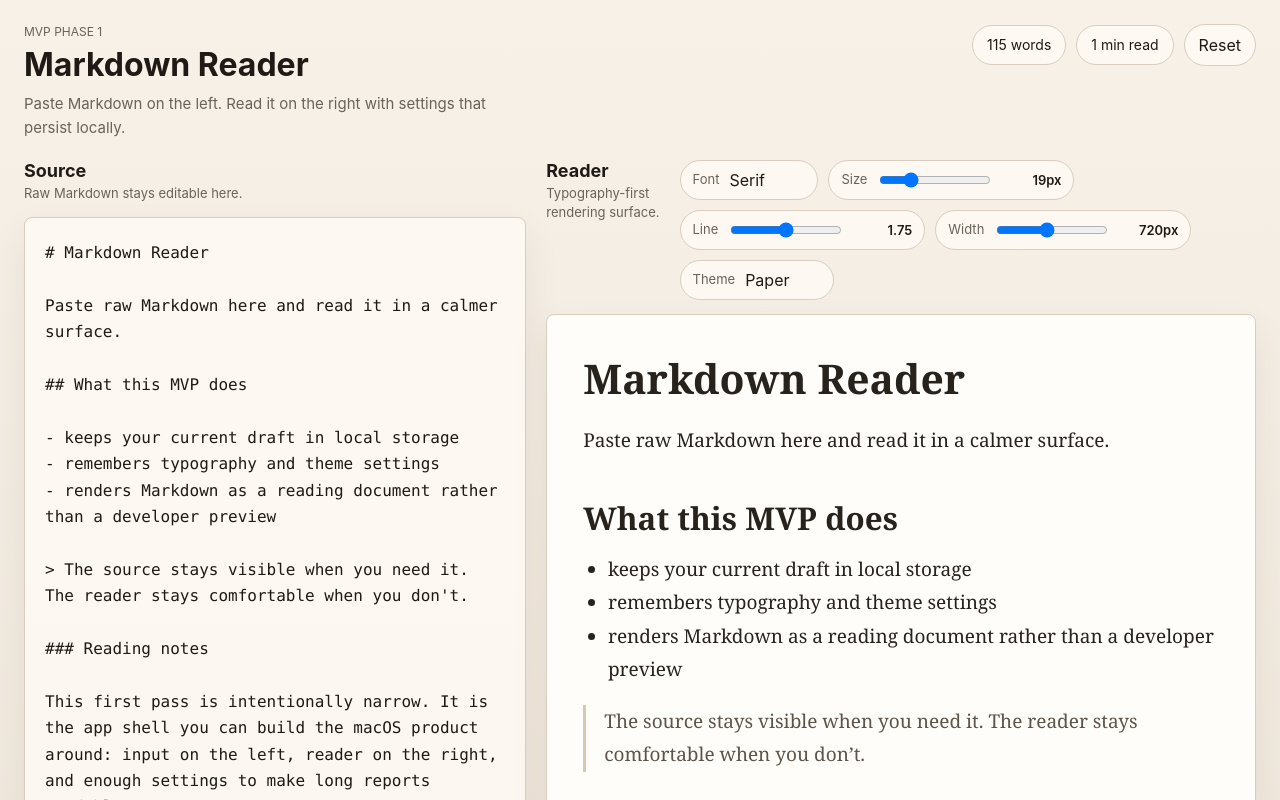
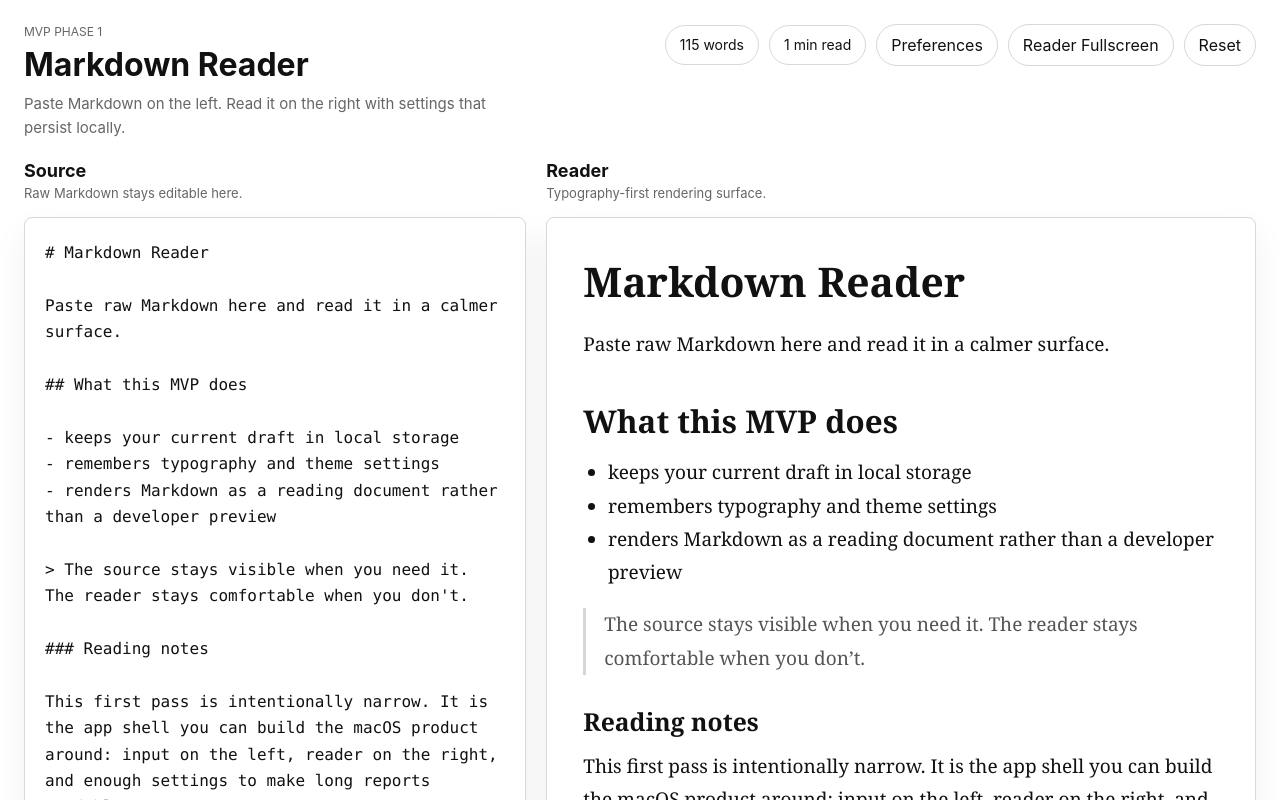
Before and after one commit to yfzhou0904/markdown-reader, a React (Vite) app: page / in a window 1280 px wide. Shown: the top 800 px of the page. Built offline with nearby package versions, Linux system fonts and the light colour scheme.

Commit message:
Add reader fullscreen mode and preferences modal

```diff
--- a/src/App.css
+++ b/src/App.css
@@ -56,16 +56,16 @@ textarea {
 }
 
 .app-shell {
-  --app-bg: linear-gradient(180deg, #f7f1e8 0%, #ece3d7 100%);
-  --panel-bg: rgba(255, 251, 245, 0.84);
-  --panel-border: #d9cdc0;
-  --panel-muted: #6b6259;
-  --panel-text: #1f1a16;
-  --panel-shadow: 0 16px 36px rgba(73, 56, 38, 0.08);
-  --reader-bg: #fffdfa;
-  --reader-text: #28221d;
-  --reader-muted: #5e5348;
-  --reader-rule: #d8c8b3;
+  --app-bg: #ffffff;
+  --panel-bg: #ffffff;
+  --panel-border: #d8d8d8;
+  --panel-muted: #666666;
+  --panel-text: #111111;
+  --panel-shadow: 0 16px 36px rgba(0, 0, 0, 0.06);
+  --reader-bg: #ffffff;
+  --reader-text: #111111;
+  --reader-muted: #555555;
+  --reader-rule: #d6d6d6;
   min-height: 100vh;
   padding: 24px;
   display: grid;
@@ -165,6 +165,23 @@ textarea {
   display: grid;
   grid-template-columns: minmax(320px, 0.92fr) minmax(620px, 1.3fr);
   gap: 20px;
+}
+
+.is-reader-fullscreen {
+  padding: 16px;
+}
+
+.is-reader-fullscreen .topbar-copy,
+.is-reader-fullscreen .source-pane {
+  display: none;
+}
+
+.is-reader-fullscreen .workspace {
+  grid-template-columns: 1fr;
+}
+
+.is-reader-fullscreen .reader-pane {
+  gap: 10px;
 }
 
 .source-pane,
@@ -348,6 +365,78 @@ textarea {
   margin: 0 0 1em;
 }
 
+.modal-backdrop {
+  position: fixed;
+  inset: 0;
+  display: grid;
+  place-items: center;
+  padding: 24px;
+  background: rgba(0, 0, 0, 0.36);
+}
+
+.preferences-modal {
+  width: min(680px, 100%);
+  max-height: min(720px, calc(100vh - 48px));
+  overflow: auto;
+  border: 1px solid var(--panel-border);
+  border-radius: 8px;
+  background: var(--panel-bg);
+  box-shadow: 0 24px 60px rgba(0, 0, 0, 0.2);
+  color: var(--panel-text);
+}
+
+.modal-header {
+  display: flex;
+  align-items: flex-start;
+  justify-content: space-between;
+  gap: 16px;
+  padding: 20px 20px 0;
+}
+
+.modal-header h2 {
+  margin: 0;
+  font-size: 22px;
+  line-height: 1.1;
+}
+
+.modal-controls {
+  display: grid;
+  gap: 14px;
+  padding: 20px;
+}
+
+.control-row {
+  display: grid;
+  grid-template-columns: minmax(120px, 160px) minmax(0, 1fr);
+  align-items: center;
+  gap: 14px;
+}
+
+.control-row span {
+  color: var(--panel-muted);
+}
+
+.control-row select {
+  min-height: 40px;
+  border: 1px solid var(--panel-border);
+  border-radius: 8px;
+  background: transparent;
+  color: inherit;
+  padding: 0 12px;
+}
+
+.slider-control {
+  display: grid;
+  grid-template-columns: minmax(0, 1fr) auto;
+  align-items: center;
+  gap: 12px;
+}
+
+.slider-control strong {
+  min-width: 64px;
+  text-align: right;
+}
+
 .reader-preview a {
   color: inherit;
 }
@@ -425,6 +514,7 @@ textarea {
     flex-direction: column;
   }
 
+  .modal-header,
   .status-group {
     justify-content: flex-start;
   }
@@ -446,4 +536,8 @@ textarea {
   .control-range input {
     width: min(100%, 180px);
   }
+
+  .control-row {
+    grid-template-columns: 1fr;
+  }
 }
--- a/src/App.tsx
+++ b/src/App.tsx
@@ -104,6 +104,8 @@ function readStoredSettings(): ReaderSettings {
 function App() {
   const [source, setSource] = useState<string>(() => readStoredMarkdown());
   const [settings, setSettings] = useState<ReaderSettings>(() => readStoredSettings());
+  const [isReaderFullscreen, setIsReaderFullscreen] = useState(false);
+  const [isPreferencesOpen, setIsPreferencesOpen] = useState(false);
 
   useEffect(() => {
     window.localStorage.setItem(STORAGE_KEYS.markdown, source);
@@ -125,8 +127,30 @@ function App() {
 
   const readingMinutes = Math.max(1, Math.round(wordCount / 220));
 
+  useEffect(() => {
+    if (!isPreferencesOpen) {
+      return;
+    }
+
+    const handleEscape = (event: KeyboardEvent) => {
+      if (event.key === "Escape") {
+        setIsPreferencesOpen(false);
+      }
+    };
+
+    window.addEventListener("keydown", handleEscape);
+
+    return () => {
+      window.removeEventListener("keydown", handleEscape);
+    };
+  }, [isPreferencesOpen]);
+
   return (
-    <main className={`app-shell theme-${settings.theme}`}>
+    <main
+      className={`app-shell theme-${settings.theme} ${
+        isReaderFullscreen ? "is-reader-fullscreen" : ""
+      }`}
+    >
       <header className="topbar">
         <div>
           <p className="eyebrow">MVP phase 1</p>
@@ -139,6 +163,20 @@ function App() {
         <div className="status-group" aria-label="document status">
           <div className="status-pill">{wordCount} words</div>
           <div className="status-pill">{readingMinutes} min read</div>
+          <button
+            className="ghost-button"
+            type="button"
+            onClick={() => setIsPreferencesOpen(true)}
+          >
+            Preferences
+          </button>
+          <button
+            className="ghost-button"
+            type="button"
+            onClick={() => setIsReaderFullscreen((current) => !current)}
+          >
+            {isReaderFullscreen ? "Exit Fullscreen" : "Reader Fullscreen"}
+          </button>
           <button
             className="ghost-button"
             type="button"
@@ -174,15 +212,65 @@ function App() {
         </aside>
 
         <section className="reader-pane">
-          <div className="pane-header pane-header-stack">
+          <div className="pane-header">
             <div>
               <h2>Reader</h2>
-              <span>Typography-first rendering surface.</span>
+              <span>
+                {isReaderFullscreen
+                  ? "Reader expanded to the app width."
+                  : "Typography-first rendering surface."}
+              </span>
+            </div>
           </div>
 
-            <div className="reader-controls" aria-label="reader settings">
-              <label className="control-pill">
-                <span>Font</span>
+          <div className="reader-card">
+            <article
+              className={`reader-preview font-${settings.fontFamily}`}
+              style={
+                {
+                  "--reader-font-size": `${settings.fontSize}px`,
+                  "--reader-line-height": settings.lineHeight,
+                  "--reader-width": isReaderFullscreen
+                    ? "100%"
+                    : `${settings.contentWidth}px`,
+                } as CSSProperties
+              }
+              dangerouslySetInnerHTML={{ __html: renderedHtml }}
+            />
+          </div>
+        </section>
+      </section>
+
+      {isPreferencesOpen ? (
+        <div
+          className="modal-backdrop"
+          role="presentation"
+          onClick={() => setIsPreferencesOpen(false)}
+        >
+          <section
+            className="preferences-modal"
+            role="dialog"
+            aria-modal="true"
+            aria-labelledby="preferences-title"
+            onClick={(event) => event.stopPropagation()}
+          >
+            <div className="modal-header">
+              <div>
+                <p className="eyebrow">Reader settings</p>
+                <h2 id="preferences-title">Preferences</h2>
+              </div>
+              <button
+                className="ghost-button"
+                type="button"
+                onClick={() => setIsPreferencesOpen(false)}
+              >
+                Done
+              </button>
+            </div>
+
+            <div className="modal-controls" aria-label="reader settings">
+              <label className="control-row">
+                <span>Font family</span>
                 <select
                   value={settings.fontFamily}
                   onChange={(event) =>
@@ -198,8 +286,9 @@ function App() {
                 </select>
               </label>
 
-              <label className="control-pill control-range">
-                <span>Size</span>
+              <label className="control-row">
+                <span>Font size</span>
+                <div className="slider-control">
                   <input
                     type="range"
                     min="16"
@@ -214,10 +303,12 @@ function App() {
                     }
                   />
                   <strong>{settings.fontSize}px</strong>
+                </div>
               </label>
 
-              <label className="control-pill control-range">
-                <span>Line</span>
+              <label className="control-row">
+                <span>Line height</span>
+                <div className="slider-control">
                   <input
                     type="range"
                     min="1.4"
@@ -232,10 +323,12 @@ function App() {
                     }
                   />
                   <strong>{settings.lineHeight.toFixed(2)}</strong>
+                </div>
               </label>
 
-              <label className="control-pill control-range">
-                <span>Width</span>
+              <label className="control-row">
+                <span>Content width</span>
+                <div className="slider-control">
                   <input
                     type="range"
                     min="560"
@@ -250,9 +343,10 @@ function App() {
                     }
                   />
                   <strong>{settings.contentWidth}px</strong>
+                </div>
               </label>
 
-              <label className="control-pill">
+              <label className="control-row">
                 <span>Theme</span>
                 <select
                   value={settings.theme}
@@ -269,23 +363,9 @@ function App() {
                 </select>
               </label>
             </div>
+          </section>
         </div>
-
-          <div className="reader-card">
-            <article
-              className={`reader-preview font-${settings.fontFamily}`}
-              style={
-                {
-                  "--reader-font-size": `${settings.fontSize}px`,
-                  "--reader-line-height": settings.lineHeight,
-                  "--reader-width": `${settings.contentWidth}px`,
-                } as CSSProperties
-              }
-              dangerouslySetInnerHTML={{ __html: renderedHtml }}
-            />
-          </div>
-        </section>
-      </section>
+      ) : null}
     </main>
   );
 }
```
Lines whose indentation alone changed are shown as unchanged.
